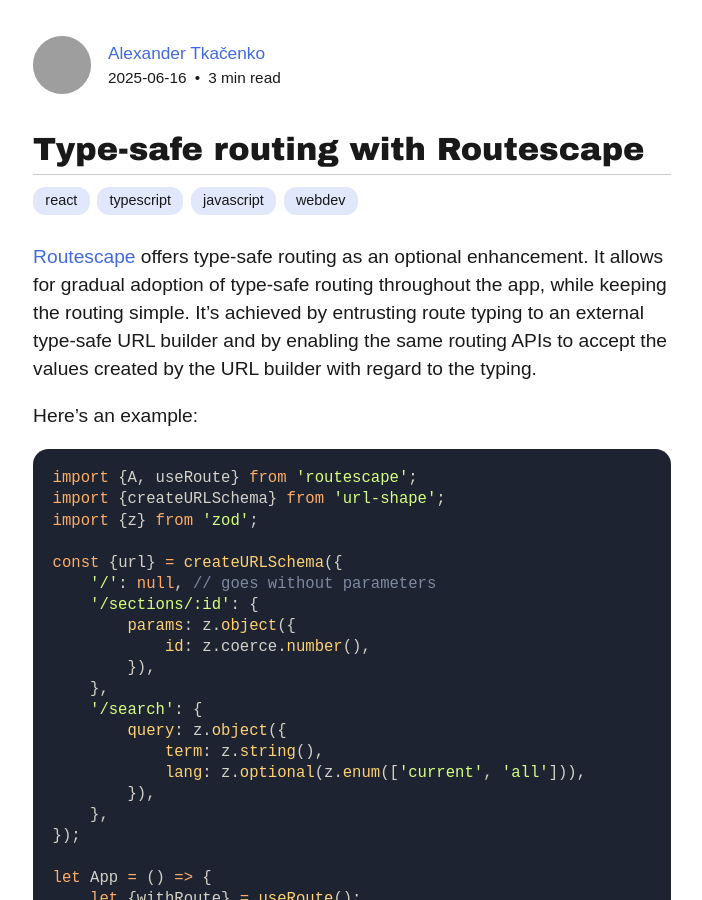
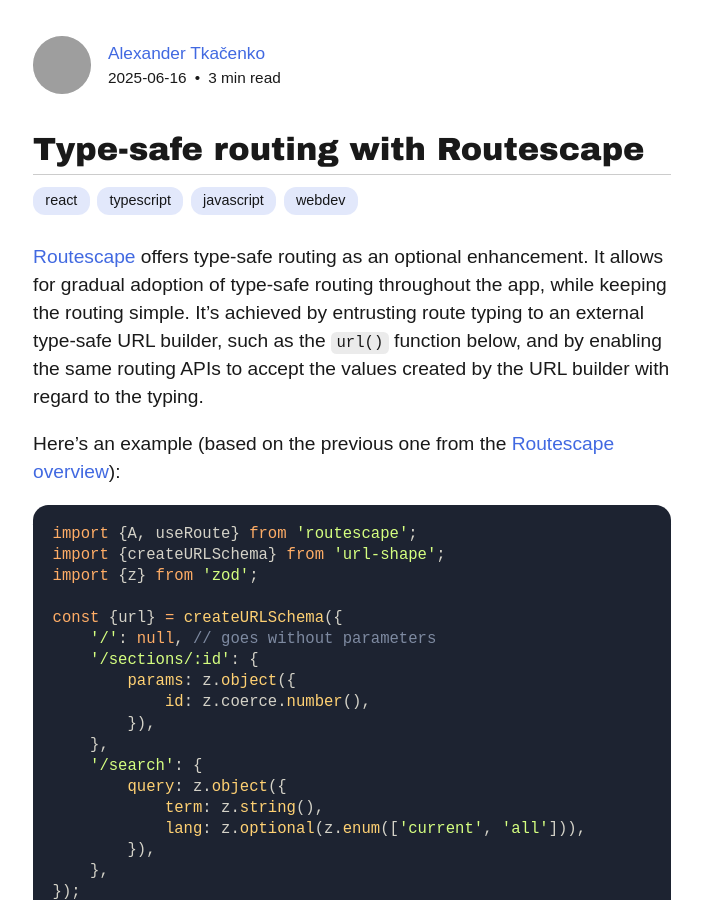
Before and after one commit to axtk/axtk.github.io, a Jekyll site: the page built from x/routescape_type_safety.md, in a window 1280 px wide and 900 px high. Shown: the whole window, without its empty margins (288-990 px from the left). Built offline with Jekyll 4.4.1, drawn with Linux system fonts in a browser that asks for light colours; our own code applies the rules of GitHub Pages for plain Markdown files; some of the changed text lies outside the part shown; grey boxes are pictures that could not be loaded.

Commit message:
Update routescape_type_safety.md

````diff
--- a/x/routescape_type_safety.md
+++ b/x/routescape_type_safety.md
@@ -8,9 +8,9 @@
     - webdev
 ---
 
-[Routescape](https://routescape.js.org) offers type-safe routing as an optional enhancement. It allows for gradual adoption of type-safe routing throughout the app, while keeping the routing simple. It's achieved by entrusting route typing to an external type-safe URL builder and by enabling the same routing APIs to accept the values created by the URL builder with regard to the typing.
+[Routescape](https://routescape.js.org) offers type-safe routing as an optional enhancement. It allows for gradual adoption of type-safe routing throughout the app, while keeping the routing simple. It's achieved by entrusting route typing to an external type-safe URL builder, such as the `url()` function below, and by enabling the same routing APIs to accept the values created by the URL builder with regard to the typing.
 
-Here's an example:
+Here's an example (based on the previous one from the [Routescape overview](/x/routescape#routing-example)):
 
 ```tsx
 import {A, useRoute} from 'routescape';
````
Also changed, not shown: other parts of x/routescape_type_safety.md (+1 -1 lines).
